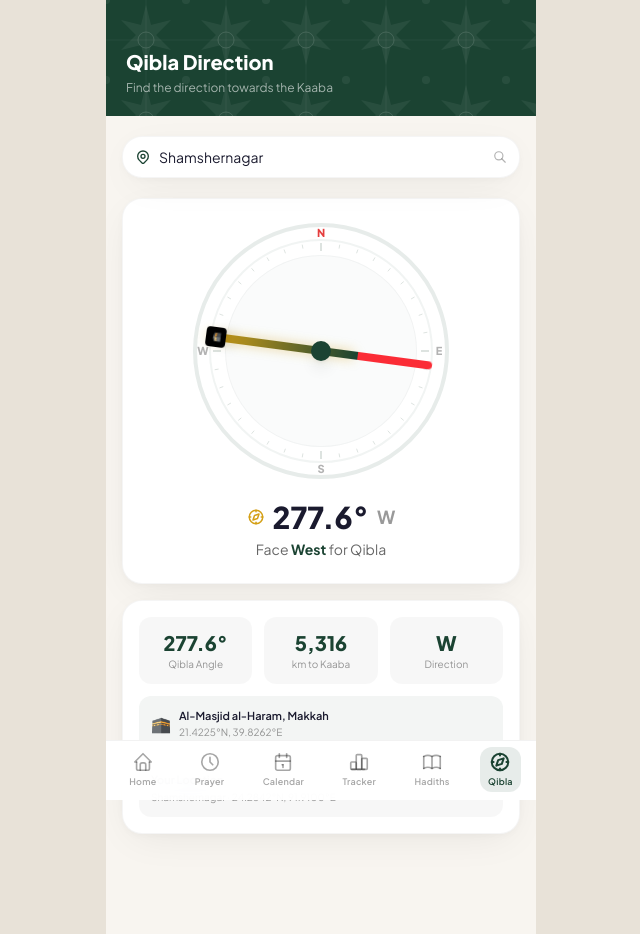
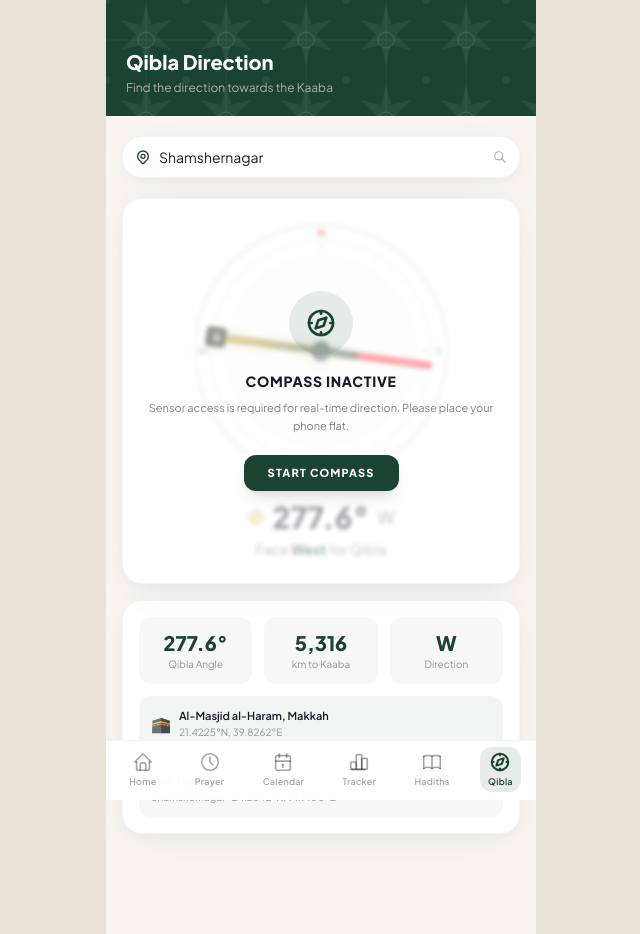
Before and after one commit to devvsakib/islamichub, a React (Vite) app: page /qibla in a window 1280 px wide. Shown: the whole page, without its empty margins (319-959 px from the left). Built offline with nearby package versions, Linux system fonts and the light colour scheme; a web font is replaced by a local one.

Commit message:
feat: add Qibla direction page with interactive compass and location search

```diff
--- a/src/pages/Qibla.jsx
+++ b/src/pages/Qibla.jsx
@@ -13,6 +13,9 @@ export default function QiblaPage({ settings }) {
   const [distance, setDistance] = useState(null);
   const [suggestions, setSuggestions] = useState([]);
   const [showSug, setShowSug] = useState(false);
+  const [heading, setHeading] = useState(0);
+  const [isTracking, setIsTracking] = useState(false);
+  const [sensorError, setSensorError] = useState(null);
   const needleControls = useAnimation();
 
   useEffect(() => {
@@ -30,6 +33,57 @@ export default function QiblaPage({ settings }) {
       });
     }
   }, [qibla, needleControls]);
+
+  // ── Sensor Logic ──────────────────────────────────────────────
+  const handleOrientation = (e) => {
+    // webkitCompassHeading: iOS
+    // alpha: Android (requires deviceorientationabsolute for reliability)
+    let h = e.webkitCompassHeading || (e.absolute ? e.alpha : null);
+    if (h === null && e.alpha !== undefined && !e.absolute) {
+      // Fallback for Android without absolute support (might drift)
+      h = 360 - e.alpha;
+    }
+    if (h !== undefined && h !== null) {
+      setHeading(h);
+    }
+  };
+
+  const startTracking = async () => {
+    setSensorError(null);
+    try {
+      if (typeof DeviceOrientationEvent !== 'undefined' &&
+          typeof DeviceOrientationEvent.requestPermission === 'function') {
+        const permission = await DeviceOrientationEvent.requestPermission();
+        if (permission === 'granted') {
+          initSensor();
+        } else {
+          setSensorError('Sensor permission denied');
+        }
+      } else {
+        initSensor();
+      }
+    } catch (err) {
+      console.error('Compass error:', err);
+      setSensorError('Could not access device sensors');
+    }
+  };
+
+  const initSensor = () => {
+    setIsTracking(true);
+    if ('ondeviceorientationabsolute' in window) {
+      window.addEventListener('deviceorientationabsolute', handleOrientation, true);
+    } else {
+      window.addEventListener('deviceorientation', handleOrientation, true);
+    }
+  };
+
+  // Clean up on unmount
+  useEffect(() => {
+    return () => {
+      window.removeEventListener('deviceorientation', handleOrientation);
+      window.removeEventListener('deviceorientationabsolute', handleOrientation);
+    };
+  }, []);
 
   const handleCitySearch = (val) => {
     setCitySearch(val);
@@ -114,8 +168,34 @@ export default function QiblaPage({ settings }) {
         </div>
 
         {/* Compass */}
-        <div className="card p-6 mb-4 flex flex-col items-center">
-          <div className="relative w-64 h-64 mb-5">
+        <div className="card p-6 mb-4 flex flex-col items-center relative overflow-hidden">
+          {/* Permission Overlay */}
+          {!isTracking && (
+            <div className="absolute inset-0 z-40 bg-white/60 dark:bg-black/60 backdrop-blur-[2px] flex flex-col items-center justify-center p-6 text-center">
+              <div className="w-16 h-16 rounded-full bg-[var(--color-primary)]/10 flex items-center justify-center mb-4">
+                <IconCompass size={32} className="text-[var(--color-primary)] dark:text-[var(--color-accent)]" />
+              </div>
+              <h3 className="text-sm font-black mb-2 uppercase tracking-wider">Compass Inactive</h3>
+              <p className="text-[11px] text-black/50 dark:text-white/50 mb-5 leading-relaxed">
+                Sensor access is required for real-time direction. Please place your phone flat.
+              </p>
+              <button
+                onClick={startTracking}
+                className="px-6 py-2.5 bg-[var(--color-primary)] dark:bg-[var(--color-accent)] text-white text-[11px] font-black uppercase tracking-widest rounded-xl shadow-lg active:scale-95 transition-all"
+              >
+                Start Compass
+              </button>
+              {sensorError && (
+                <p className="mt-3 text-[10px] text-red-500 font-bold uppercase">{sensorError}</p>
+              )}
+            </div>
+          )}
+
+          <motion.div
+            className="relative w-64 h-64 mb-5"
+            animate={{ rotate: -heading }}
+            transition={{ type: 'spring', stiffness: 50, damping: 20 }}
+          >
             {/* Compass rose background */}
             <div className="absolute inset-0 rounded-full border-4 border-[var(--color-primary)]/10 dark:border-[var(--color-accent)]/15" />
             <div className="absolute inset-4 rounded-full border-2 border-[var(--color-primary)]/6 dark:border-[var(--color-accent)]/10" />
@@ -189,7 +269,7 @@ export default function QiblaPage({ settings }) {
                 <div className="w-2 h-1/3 rounded-b-full bg-red-500" />
               </div>
             </motion.div>
-          </div>
+          </motion.div>
 
           {/* Qibla info */}
           {qibla && (
```
